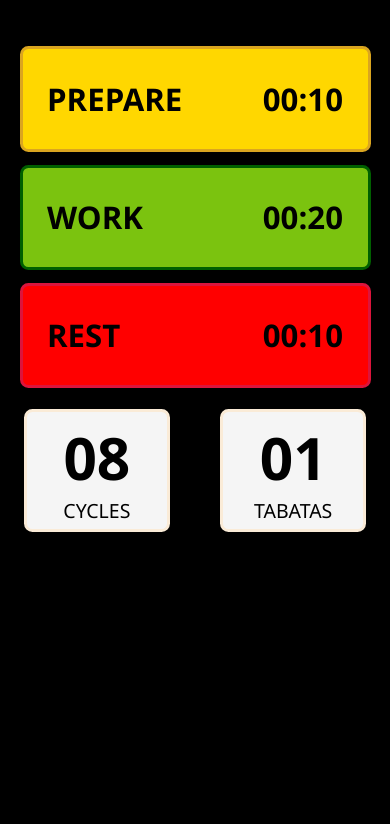
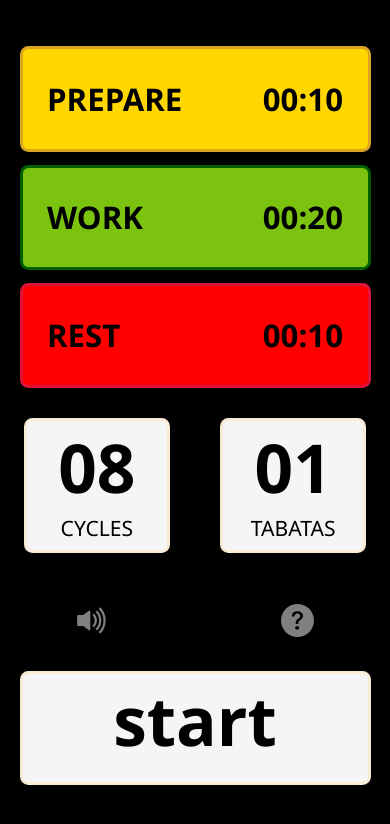
Before and after one commit to c1b3rt00lk1t/free-tabata, a React (Create React App) app: page / in a window 390 px wide. Shown: the top 824 px of the page. Built offline with nearby package versions, Linux system fonts and the light colour scheme.

Commit message:
Static main page ready and responsive.

```diff
--- a/package.json
+++ b/package.json
@@ -8,6 +8,7 @@
     "@testing-library/user-event": "^13.5.0",
     "react": "^17.0.2",
     "react-dom": "^17.0.2",
+    "react-icons": "^4.3.1",
     "react-scripts": "5.0.1",
     "web-vitals": "^2.1.4",
     "workbox-background-sync": "^6.5.3",
--- a/src/App.js
+++ b/src/App.js
@@ -4,6 +4,10 @@ import VerticalContainer from "./flexbox/VerticalContainer";
 import HorizontalContainer from "./flexbox/HorizontalContainer";
 import CountdownButton from "./components/CountdownButton";
 import TabataCycleBtn from "./components/TabataCycleButton";
+import StartStopButton from "./components/StartStopButton";
+import Volume from "./components/Volume";
+import About from "./components/About";
+
 
 function App() {
   return (
@@ -17,6 +21,11 @@ function App() {
         <HorizontalContainer>
               <TabataCycleBtn type={"cycles"}/><TabataCycleBtn type={"tabatas"}/>
         </HorizontalContainer>
+        <HorizontalContainer>
+          <Volume/><About />
+
+        </HorizontalContainer>
+        <StartStopButton />
       </VerticalContainer>
     </FreeTabataProvider>
   );
--- /dev/null
+++ b/src/components/About.jsx
@@ -0,0 +1,12 @@
+import React from 'react'
+import {BsFillQuestionCircleFill} from 'react-icons/bs'
+
+const About = () => {
+  return (
+    <div className="misc">
+    <BsFillQuestionCircleFill color='grey' size={33}/>
+  </div>
+  )
+}
+
+export default About
--- /dev/null
+++ b/src/components/StartStopButton.jsx
@@ -0,0 +1,13 @@
+import React, {useContext} from 'react'
+import FreeTabataContext from "../context/FreeTabataContext";
+
+const StartStopButton = () => {
+  const {generalMode} = useContext(FreeTabataContext);
+  const mapper = ['start','stop','stop'];
+
+  return (
+    <div className='startStopBtn'>{mapper[generalMode]}</div>
+  )
+}
+
+export default StartStopButton
--- /dev/null
+++ b/src/components/Volume.jsx
@@ -0,0 +1,12 @@
+import React from "react";
+import { BsFillVolumeUpFill } from "react-icons/bs";
+
+const Volume = () => {
+  return (
+    <div className="misc">
+      <BsFillVolumeUpFill color='grey' size={35}/>
+    </div>
+  );
+};
+
+export default Volume;
--- a/src/context/FreeTabataContext.js
+++ b/src/context/FreeTabataContext.js
@@ -8,12 +8,12 @@ export const FreeTabataProvider = ({ children }) => {
   const [rest, setRest] = useState(10);
   const [tabatas, setTabatas] = useState(1);
   const [cycles, setCycles] = useState(8);
-  const [generalMode, setGeneralMode] = useState("stopped"); // it could be stopped, on-going, paused
+  const [generalMode, setGeneralMode] = useState(0); // it could be stopped (0), on-going (1), paused (2)
   const [cycleMode, setCycleMode] = useState("none"); // it could be none, prepare, work, rest
 
   return (
     <FreeTabataContext.Provider
-      value={{ prepare, work, rest, tabatas, cycles }}
+      value={{ prepare, work, rest, tabatas, cycles,generalMode }}
     >
       {children}
     </FreeTabataContext.Provider>
--- a/src/index.css
+++ b/src/index.css
@@ -1,8 +1,14 @@
 
 :root{
-    --countdownBtnHeight: 40vh;
+    --countdownBtnsHeight: 40vh;
+    --cycleTabatBtnHeight: 16vh;
+    --miscBtnsHeight: 10vh;
+    --startStopBtnHeight: 13.5vh;
+    --mobile-height-width-factor: 2vw;
     --mobile-width: 90vw;
+
     --large-screen-width: 40vw;
+    --large-screen-factor: 35vw;
 }
 
 *{
@@ -39,7 +45,7 @@ body{
 /* PREPARE-WORK-REST*/
 .countdownBtn{
     width: var(--mobile-width);
-    height: calc(var(--countdownBtnHeight)/3.2);
+    height: calc(var(--countdownBtnsHeight)/3.2);
     border-radius: 1vh;
     margin: 0.5vh;
     padding: 5px;
@@ -82,10 +88,10 @@ body{
 .tabatas,.cycles{
     background-color: whitesmoke;
     width: calc(var(--mobile-width)/2.4);
-    /* height: calc(var(--countdownBtnHeight)/2.4); */
+    height: var(--cycleTabatBtnHeight);
     border-radius: 1vh;
-    margin: 1.5vh 0.5vh;
-    padding: 5px;
+    margin: 2.5vh 0.5vh;
+    padding-bottom: 1.5vh;
     text-align: center;
 
     border-style: solid;
@@ -95,16 +101,43 @@ body{
     display: flex;
     flex-direction: column;
     justify-content: space-between;
-    font-size: 5vw;
+    font-size: 2.5vh;
 }
 
 .tabataCycleNumber{
-    font-size: 15vw;
+    font-size: 8vh;
     font-weight: bold;
 }
 
+/* MISC*/
+.misc{
+    height: var(--miscBtnsHeight);
+    width: calc(var(--mobile-width)/2.4);
+
+    display: flex;
+    flex-direction: row;
+    justify-content: center;
+    align-items: center;
+}
+/* START/STOP BUTTON*/
+
+.startStopBtn{
+    width: var(--mobile-width);
+    height: var(--startStopBtnHeight);
+    border-radius: 1vh;
+    margin: 0.5vh;
 
 
+    background-color: whitesmoke;
+
+    border-style: solid;
+    border-width: 1vw;
+    border-color: antiquewhite;
+
+    font-size: 8vh;
+    font-weight: bold;
+    text-align: center;
+}
 
 
 /* Adjustment for wider screens */
@@ -112,12 +145,12 @@ body{
 @media (min-width: 1000px) {
     .countdownBtn{
         width: var(--large-screen-width);
-        height: calc(var(--countdownBtnHeight)/3.2);
+        height: calc(var(--countdownBtnsHeight)/3.2);
     }
 
     .countdownBtnItems{
         margin: 0 4vw;
-        font-size: 2.5vw;
+        font-size: 5vh;
         font-weight: bold;
     }
 
@@ -152,14 +185,13 @@ body{
     .tabatas,.cycles{
         background-color: whitesmoke;
         width: calc(var(--large-screen-width)/2.4);
-        /* height: calc(var(--countdownBtnHeight)); */
         border-radius: 1vh;
         margin: 1.5vh 0.5vh;
-        padding: 5px;
+        padding-bottom: 1.5vh;
         text-align: center;
 
         border-style: solid;
-        border-width: 1vw;
+        border-width: 0.2vw;
         border-color: antiquewhite;
 
         display: flex;
@@ -168,11 +200,13 @@ body{
     }
 
     .tabataCycleNumber{
-        font-size: 7vw;
+        font-size: 7vh;
         font-weight: bold;
     }
 
-
-
+    .startStopBtn{
+        width: var(--large-screen-width);
+        border-width: 0.2vw;
+    }
 
 }
```
Also changed, not shown: src/components/DefaultTimings.jsx (added, +9 -0 lines), 1 other file (tests, documents, lock files or other folders).
